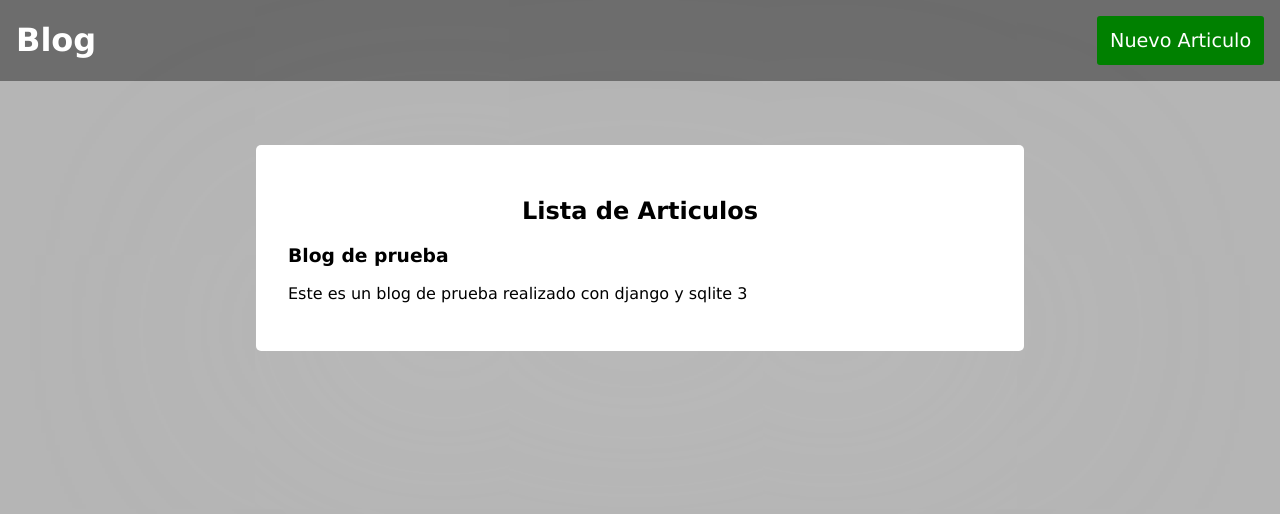
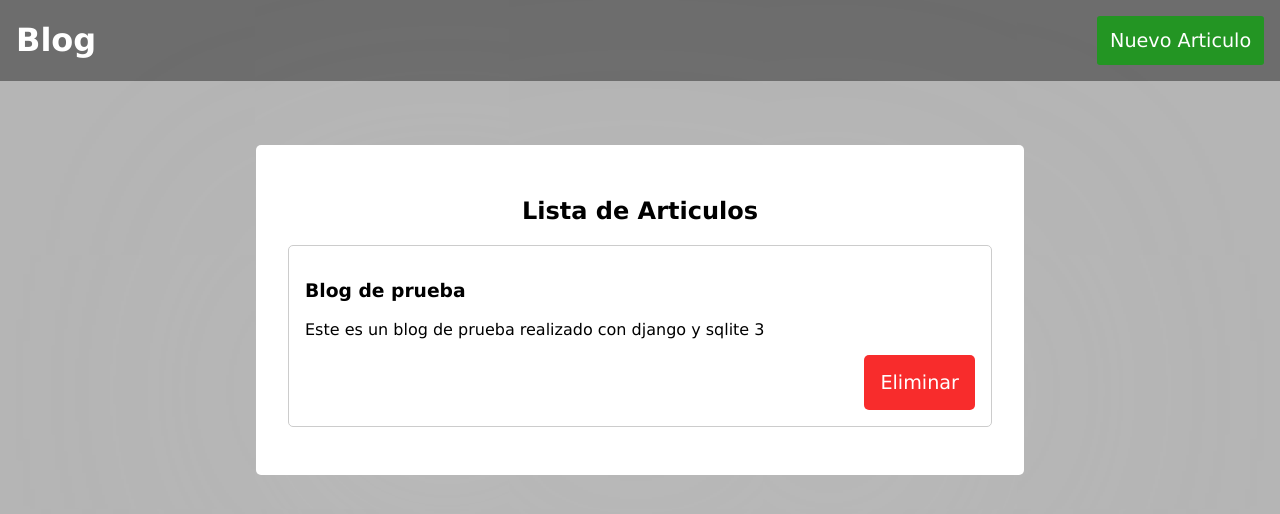
Before and after one commit to LeonAvancini/DjangoApp, a Django app: page /blog/ in a window 1280 px wide. Shown: the top 514 px of the page. Run offline with Django 3.2, Linux system fonts and the light colour scheme; data comes from the database, SQL or seed files in the repository; both versions use the stored data as it was after the commit.

Commit message:
Se implmento el boton eliminar y se agregaron algunos estilos a la pagina

```diff
--- a/app/static/app/css/app-styles.css
+++ b/app/static/app/css/app-styles.css
@@ -1,5 +1,5 @@
 .btn-crear {
-  background-color: green;
+  background-color: rgb(35, 149, 35);
   color: white;
   font-family: Verdana, Geneva, Tahoma, sans-serif;
 }
@@ -43,3 +43,46 @@
   outline: none;
   border: 1.5px solid green;
 }
+
+.submit--button {
+  text-decoration: none;
+  padding: .8rem 1rem;
+  background-color: rgb(35, 149, 35);
+  color: white;
+  font-size: 1.2rem;
+  border-radius: 5px;
+  border: none;
+  cursor: pointer;
+}
+
+.submit--button:hover {
+  background-color: rgb(40, 192, 40);
+}
+
+/* Lista Articulos */
+
+.articulo__container {
+  padding: 1rem;
+  /* background-color: orangered; */
+  margin-bottom: 1rem;
+  border: 1px solid #ccc;
+  border-radius: 5px;
+}
+
+.articulo__buttons__container {
+  display: flex;
+  justify-content: flex-end;
+}
+
+.articulo__button--delete {
+  text-decoration: none;
+  padding: 1rem;
+  background-color: rgb(248, 44, 44);
+  color: white;
+  font-size: 1.2rem;
+  border-radius: 5px;
+}
+
+.articulo__button--delete:hover {
+  background-color: rgb(175, 2, 2);
+}
--- a/app/templates/app/list.html
+++ b/app/templates/app/list.html
@@ -10,9 +10,12 @@
 <h2 class="titulo-secundario">Lista de Articulos</h2>
 
 {% for articulo in articulos %}
-<div>
-  <h3>{{ articulo.titulo }}</h3>
-  <p>{{ articulo.descripcion }}</p>
+<div class="articulo__container">
+  <h3 class="articulo__title">{{ articulo.titulo }}</h3>
+  <p class="articulo__description">{{ articulo.descripcion }}</p>
+  <div class="articulo__buttons__container">
+    <a class="articulo__button--delete" href="/blog/eliminarArticulo/{{articulo.id}}">Eliminar</a href="">
+  </div>
 </div>
 {% endfor %}
 
--- a/app/templates/app/new.html
+++ b/app/templates/app/new.html
@@ -13,11 +13,7 @@
   <div class="form-group">
     <label for="POST-descripcion" class="form__label">Descripcion</label>
     <textarea id="POST-descripcion" name="descripcion" class="form__textarea" rows="3"></textarea>
-    <div class="form-group">
-      <label for="imagen">Suba imagen del articulo</label>
-      <input class="chose" type="file" id="imagen" name="imagen" accept="image/png, image/jpeg">
-    </div>
-    <input type="submit" value="crear" />
+    <input type="submit" value="crear" class="submit--button" />
   </div>
 </form>
 
--- a/app/urls.py
+++ b/app/urls.py
@@ -4,5 +4,6 @@ from . import views
 urlpatterns = [
     path('', views.index, name='home'),
     path('nuevo/', views.new),
-    path('cargarart/', views.ArticulosList)
+    path('cargarart/', views.ArticulosList),
+    path('eliminarArticulo/<id>', views.EliminarArticulo),
 ]
--- a/app/views.py
+++ b/app/views.py
@@ -1,7 +1,7 @@
 from django.shortcuts import render
 from django.http import HttpResponse
 from django.utils.timezone import now
-from django.shortcuts import render
+from django.shortcuts import render, redirect
 from .models import Articulo
 
 # Create your views here.
@@ -29,3 +29,11 @@ def ArticulosList(request):
     articulos = Articulo.objects.all()
     context = {'articulos': articulos}
     return render(request, 'app/list.html', context)
+
+def EliminarArticulo(request, id):
+
+    articulo = Articulo.objects.get(pk=id)
+    articulo.delete()
+    print('Eliminado!')
+
+    return redirect('/blog')
```
Also changed, not shown: db.sqlite3.
